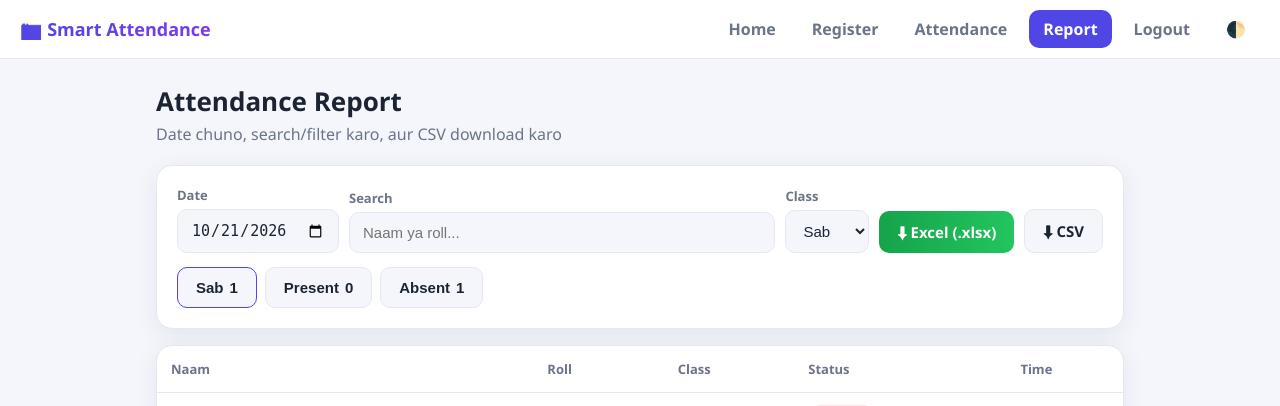
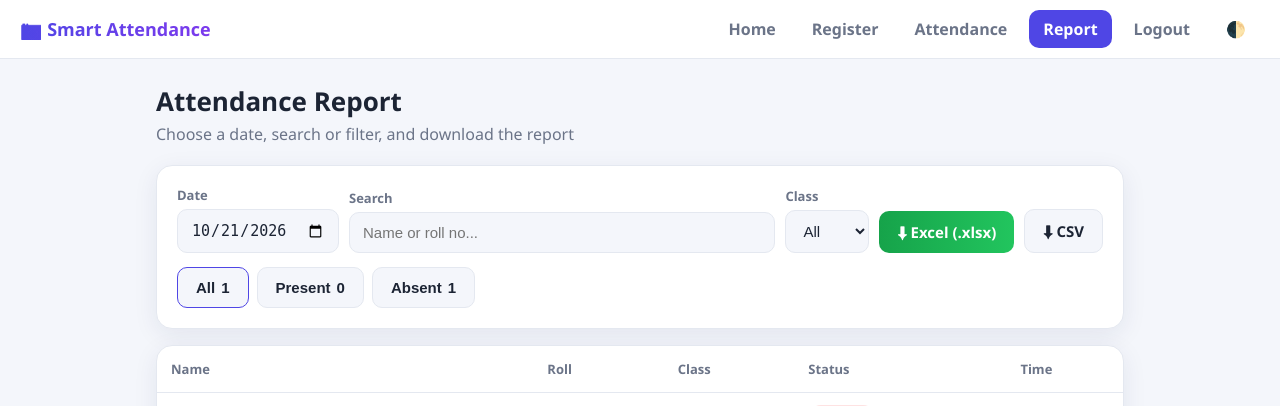
Before and after one commit to GurudeepSoni/Automated-Attendence-Monitoring, a Flask app: page /report in a window 1280 px wide. Shown: the top 406 px of the page. Run offline with Flask 3, Linux system fonts and the light colour scheme; the visitor is signed in with stand-in values (Sample User, id 1); data comes from the database, SQL or seed files in the repository; data that the repository does not hold is empty.

Commit message:
Update report.html

```diff
--- a/aas/templates/report.html
+++ b/aas/templates/report.html
@@ -1,21 +1,21 @@
 {% extends "base.html" %}{% block body %}
-<h1>Attendance Report</h1><p class="sub">Date chuno, search/filter karo, aur CSV download karo</p>
+<h1>Attendance Report</h1><p class="sub">Choose a date, search or filter, and download the report</p>
 <div class="card" style="margin-bottom:16px">
  <div style="display:flex;gap:10px;flex-wrap:wrap;align-items:end">
   <div><label style="margin-top:0">Date</label><input type="date" id="day" value="{{ day }}" style="width:auto"></div>
-  <div style="flex:1;min-width:160px"><label style="margin-top:0">Search</label><input id="q" placeholder="Naam ya roll..."></div>
-  <div><label style="margin-top:0">Class</label><select id="cl" style="width:auto"><option value="">Sab</option>{% for c in classes %}<option>{{c}}</option>{% endfor %}</select></div>
+  <div style="flex:1;min-width:160px"><label style="margin-top:0">Search</label><input id="q" placeholder="Name or roll no..."></div>
+  <div><label style="margin-top:0">Class</label><select id="cl" style="width:auto"><option value="">All</option>{% for c in classes %}<option>{{c}}</option>{% endfor %}</select></div>
   <a class="btn ok" href="/report/download.xlsx?day={{ day }}">⬇ Excel (.xlsx)</a>
   <a class="btn sec" href="/report/download?day={{ day }}">⬇ CSV</a>
  </div>
  <div style="margin-top:14px;display:flex;gap:8px;flex-wrap:wrap" id="chips">
-  <button class="btn sec" data-f="all">Sab <b id="c_all"></b></button>
+  <button class="btn sec" data-f="all">All <b id="c_all"></b></button>
   <button class="btn sec" data-f="p">Present <b id="c_p"></b></button>
   <button class="btn sec" data-f="a">Absent <b id="c_a"></b></button></div>
 </div>
 <div class="card" style="padding:0;overflow-x:auto">
 <table style="width:100%;border-collapse:collapse" id="tbl">
- <tr style="text-align:left;color:var(--muted);font-size:13px"><th style="padding:14px">Naam</th><th>Roll</th><th>Class</th><th>Status</th><th>Time</th></tr>
+ <tr style="text-align:left;color:var(--muted);font-size:13px"><th style="padding:14px">Name</th><th>Roll</th><th>Class</th><th>Status</th><th>Time</th></tr>
  {% for r in rows %}
  <tr class="row" data-s="{{ 'p' if r.present else 'a' }}" data-c="{{r.class_name}}" data-t="{{ (r.name ~ ' ' ~ r.roll)|lower }}" style="border-top:1px solid var(--line)">
   <td style="padding:13px 14px;font-weight:600">{{r.name}}</td><td>{{r.roll}}</td><td>{{r.class_name}}</td>
@@ -23,7 +23,7 @@
   <td>{{ r.time or '-' }}</td></tr>
  {% endfor %}
 </table>
-<div id="none" class="sub" style="padding:20px;display:none">Koi record nahi mila.</div></div>
+<div id="none" class="sub" style="padding:20px;display:none">No records found.</div></div>
 <script>
 var f='all',rows=[].slice.call(document.querySelectorAll('.row'));
 function apply(){var q=document.getElementById('q').value.toLowerCase(),c=document.getElementById('cl').value,n=0,cnt={all:0,p:0,a:0};
```
